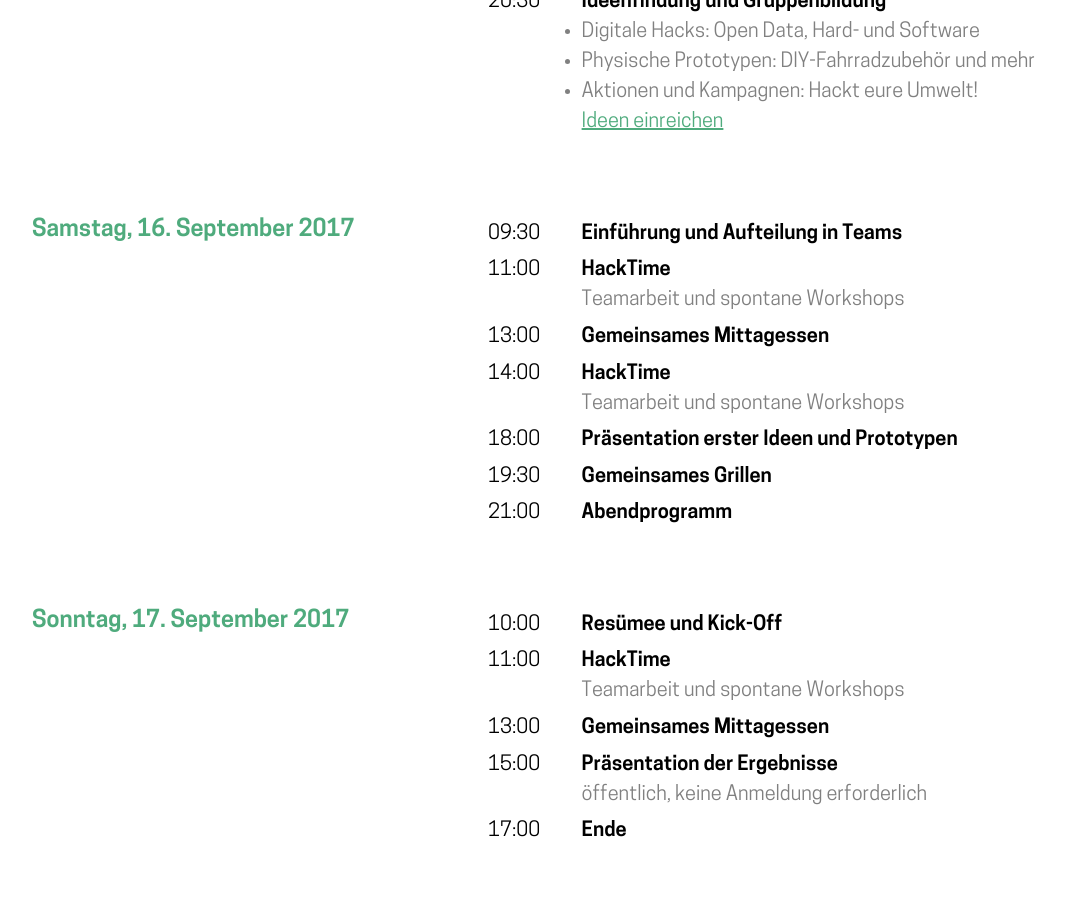
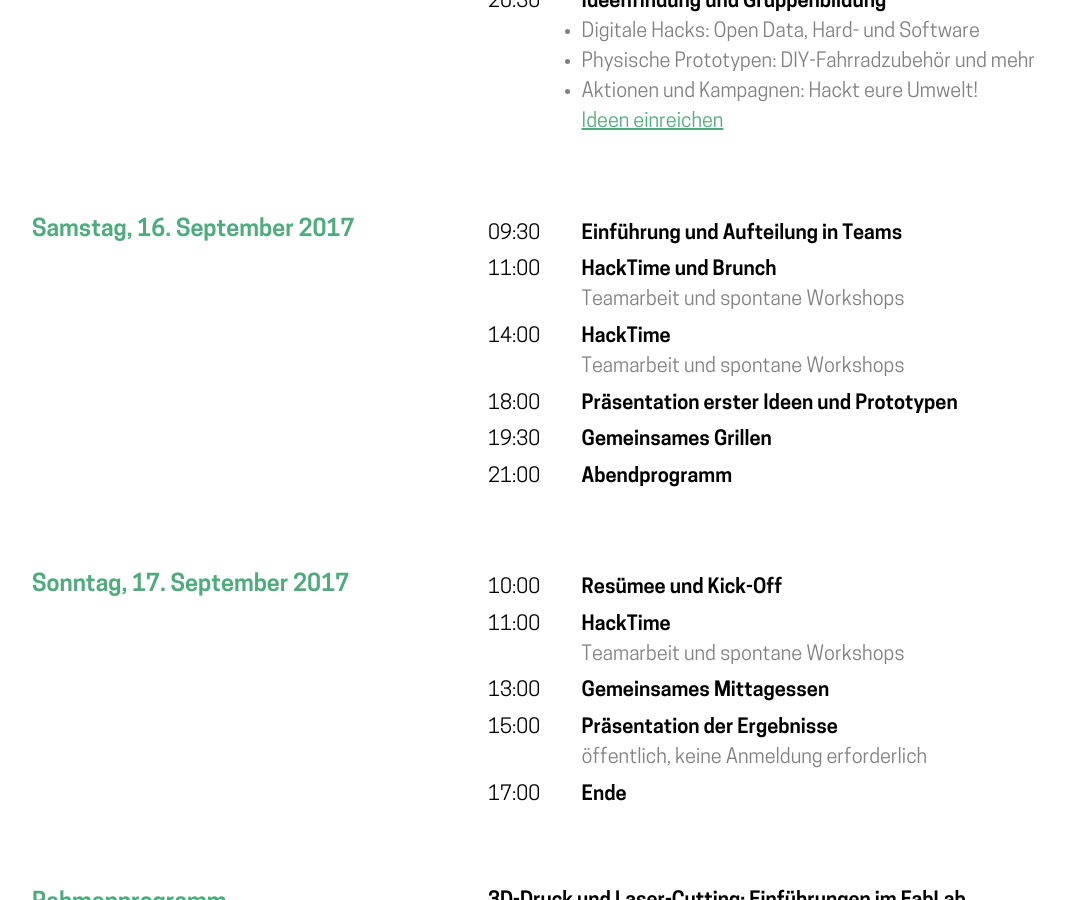
Before and after one commit to sjockers/cyclehackberlin.de, a Jekyll site: the page built from mitmachen.md, in a window 1280 px wide and 900 px high, scrolled down 897 px. Shown: the whole window, without its empty margins (68-1133 px from the left). Built offline with Jekyll 4.4.1, drawn with Linux system fonts in a browser that asks for light colours.

Commit message:
Lunch will be early but delicious anyway!

```diff
--- a/mitmachen.md
+++ b/mitmachen.md
@@ -54,10 +54,8 @@ schedule:
   - time: '09:30'
     name: Einführung und Aufteilung in Teams
   - time: '11:00'
-    name: HackTime
+    name: HackTime und Brunch
     content: Teamarbeit und spontane Workshops
-  - time: '13:00'
-    name: Gemeinsames Mittagessen
   - time: '14:00'
     name: HackTime
     content: Teamarbeit und spontane Workshops
```
